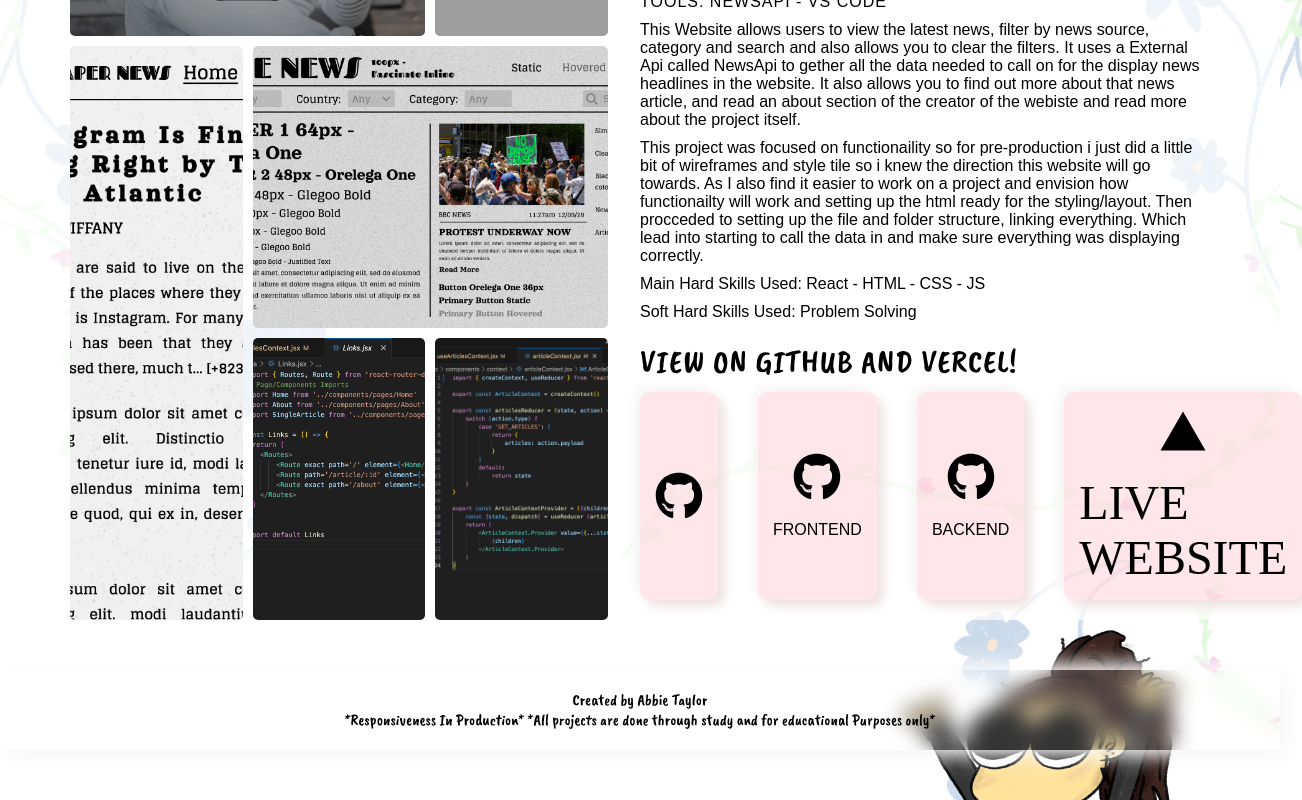
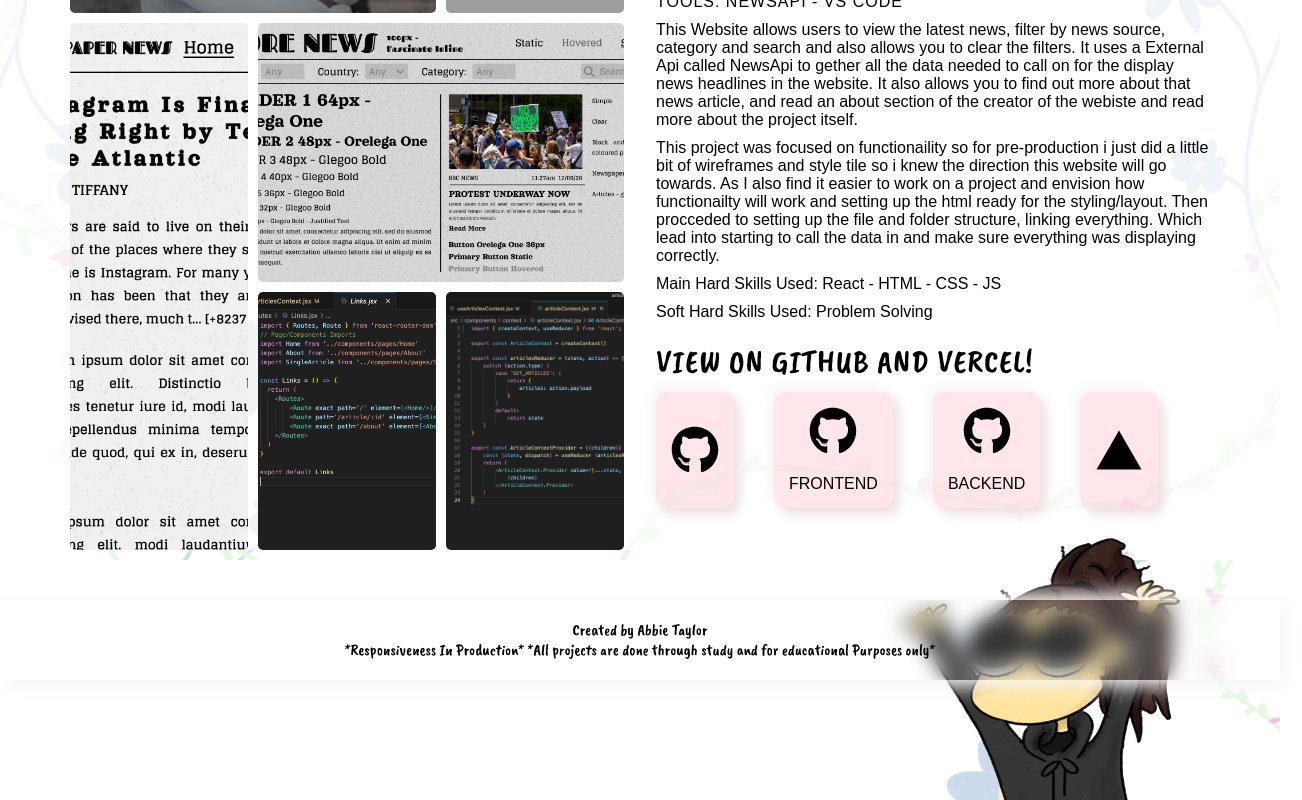
Before and after one commit to artcreatezart/MyPortfolio, a React (Vite) app: page /#/project/2 in a window 1280 px wide. Shown: the part 464-1264 px from the top of the page, 1302 px wide, since content can reach past the window. Built offline with nearby package versions, Linux system fonts and the light colour scheme; grey boxes are pictures that could not be loaded; a web font is replaced by a local one.

Commit message:
removed text from live

```diff
--- a/src/components/pages/singleProject/SingleProject.jsx
+++ b/src/components/pages/singleProject/SingleProject.jsx
@@ -76,7 +76,6 @@
                 href={project.vercel}
                 target='_blank'>
                   <IoLogoVercel/>
-                  Live Website
                 </a>
           </div>
           <div className='single-project-character-img-container'></div>
```
